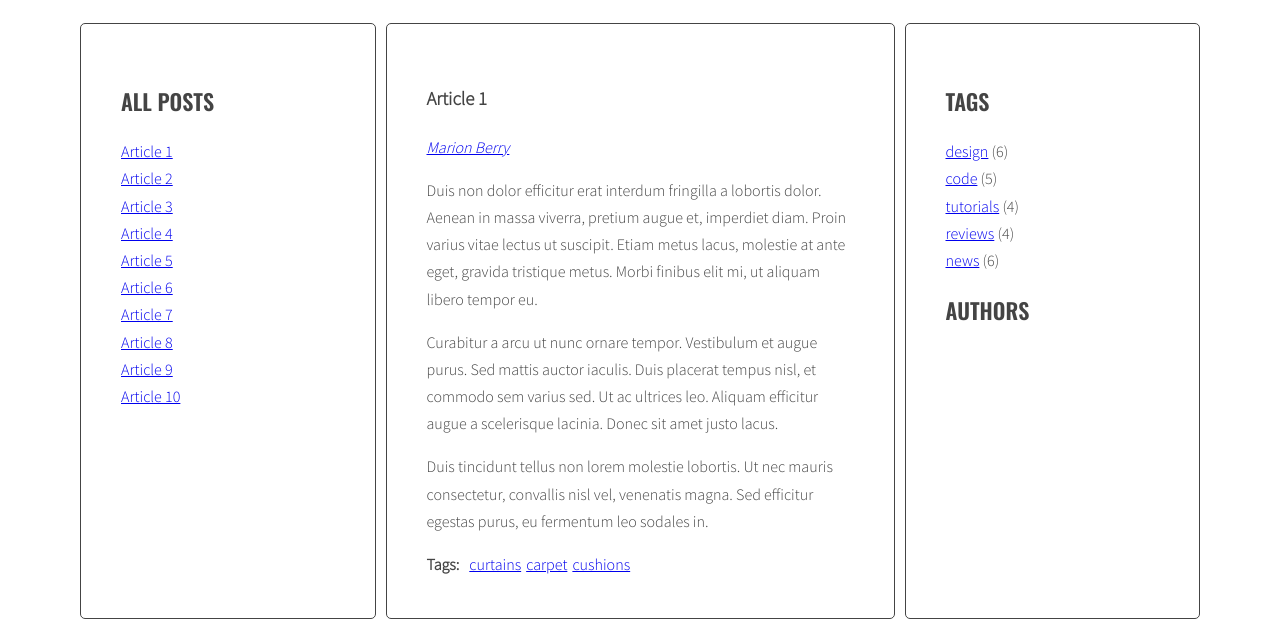
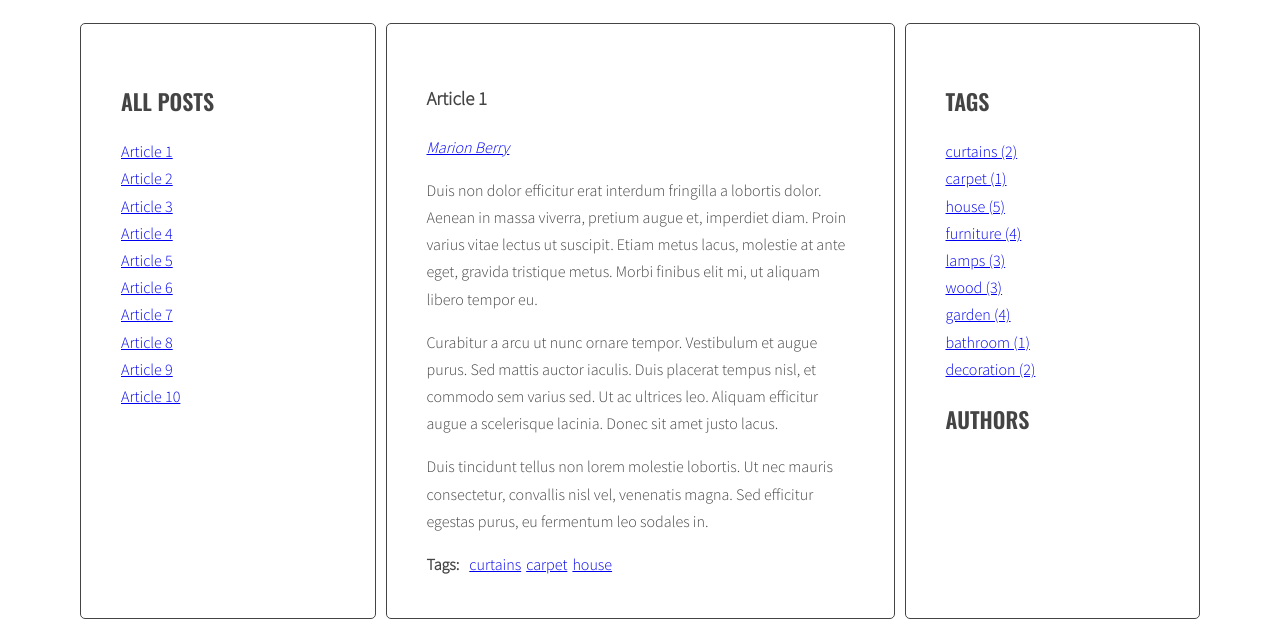
Before and after one commit to MariaWierzbicka/javascript-blog, a website: page index.html in a window 1280 px wide. Shown: the part 220-847 px from the top of the page. Drawn offline with nearby package versions, Linux system fonts and the light colour scheme.

Commit message:
Add calculateTagClass

```diff
--- a/index.html
+++ b/index.html
@@ -15,7 +15,7 @@
                         <ul class="list titles"></ul>
                     </aside>
                     <section class="posts">
-                        <article class="post active" id="article-1" data-tags="curtains carpet cushions" data-author="Marion Berry">
+                        <article class="post active" id="article-1" data-tags="curtains carpet house" data-author="Marion Berry">
                             <h3 class="post-title">Article 1</h3>
                             <p class="post-author"></p>
                             <div class="post-content">
@@ -78,7 +78,7 @@
                                 </ul>
                             </div>
                         </article>
-                        <article class="post" id="article-5" data-tags="cushions garden furniture" data-author="Marion Berry">
+                        <article class="post" id="article-5" data-tags="house garden furniture" data-author="Marion Berry">
                             <h3 class="post-title">Article 5</h3>
                             <p class="post-author"></p>
                             <div class="post-content">
@@ -110,7 +110,7 @@
                                 </ul>
                             </div>
                         </article>
-                        <article class="post" id="article-7" data-tags="wood furniture bathroom"  data-author="Kitty Toebean">
+                        <article class="post" id="article-7" data-tags="wood furniture"  data-author="Kitty Toebean">
                             <h3 class="post-title">Article 7</h3>
                             <p class="post-author"></p>
                             <div class="post-content">
@@ -126,7 +126,7 @@
                                 </ul>
                             </div>
                         </article>
-                        <article class="post" id="article-8" data-tags="curtains decoration" data-author="Theo Tabby">
+                        <article class="post" id="article-8" data-tags="house curtains decoration" data-author="Theo Tabby">
                             <h3 class="post-title">Article 8</h3>
                             <p class="post-author"></p>
                             <div class="post-content">
@@ -178,11 +178,6 @@
                     <aside class="sidebar">
                         <h2 class="section-title">Tags</h2>
                         <ul class="list tags">
-                            <li><a href="#">design</a> <span>(6)</span></li>
-                            <li><a href="#">code</a> <span>(5)</span></li>
-                            <li><a href="#">tutorials</a> <span>(4)</span></li>
-                            <li><a href="#">reviews</a> <span>(4)</span></li>
-                            <li><a href="#">news</a> <span>(6)</span></li>
                         </ul>
                         <h2 class="section-title">Authors</h2>
                         <ul class="list authors">
--- a/js/script.js
+++ b/js/script.js
@@ -43,7 +43,10 @@ const optArticleSelector = '.post',
   optTitleSelector = '.post-title',
   optTitleListSelector = '.titles',
   optArticleTagsSelector = '.post-tags .list',
-  optArticleAuthorSelector = '.post-author';
+  optArticleAuthorSelector = '.post-author',
+  optTagsListSelector = '.tags.list',
+  optCloudClassCount = '5',
+  optCloudClassPrefix = 'tag-size-';
 
 function generateTitleLinks(customSelector = ''){
   console.log('Generating title links');
@@ -81,9 +84,34 @@ function generateTitleLinks(customSelector = ''){
 
 generateTitleLinks();
 
+function calculateTagsParams(tags){
+  const params = {
+    max: 0,
+    min: 999999,
+  };
+  for (let tag in tags){
+    console.log(tag + ' is used ' + tags[tag] + ' times');
+    if(tags[tag] > params.max){
+      params.max = tags[tag];
+    } else if(tags[tag] < params.min){
+      params.min = tags[tag];
+    }
+  }
+  return params;
+}
+
+function calculateTagClass(count, params){
+  const normalizedCount = count - params.min;
+  const normalizedMax = params.max - params.min;
+  const percentage = normalizedCount / normalizedMax;
+  const classNumber = Math.floor(percentage * (optCloudClassCount - 1) + 1);
+  return optCloudClassPrefix + classNumber;
+}
 function generateTags(){
   /* find all articles */
   const articles = document.querySelectorAll(optArticleSelector);
+  /* [NEW] create a new variable allTags with an empty object */
+  let allTags = {};
 
   /* START LOOP: for every article: */
   for (let article of articles){
@@ -105,12 +133,40 @@ function generateTags(){
 
       /* add generated code to html variable */
       html = html + tagHTML;
+
+      /* [NEW] check if this link is NOT already in allTags */
+      if(!allTags[tag]){
+        /* [NEW] add tag to allTags object */
+        allTags[tag] = 1;
+      } else {
+        allTags[tag]++;
+      }
       /* END LOOP: for each tag */
     }
     /* insert HTML of all the links into the tags wrapper */
     tagsWrapper.innerHTML = html;
   /* END LOOP: for every article: */
   }
+  const tagList = document.querySelector('.tags');
+  /* [NEW] add HTML from allTags to tagList */
+  // tagList.innerHTML = allTags.join(' ');
+  // console.log('alltags', allTags);
+
+  const tagsParams = calculateTagsParams(allTags);
+  console.log('tagsParams:', tagsParams);
+
+  /* [NEW] create variable for all links HTML code */
+  let allTagsHTML = '';
+
+  /* [NEW] START LOOP: for each tag in allTags: */
+  for(let tag in allTags){
+  /* [NEW] generate code of a link and add it to allTagsHTML */
+    // allTagsHTML += tag + ' (' + allTags[tag] + ')' ;
+    allTagsHTML += '<li><a class="' + calculateTagClass(allTags[tag], tagsParams) + '" href="#tag-' + tag + '"><span>' + tag + ' (' + allTags[tag] + ') </span></a></li>';
+  }
+  /* [NEW] END LOOP: for each tag in allTags: */
+  /*[NEW] add HTML from allTagsHTML to tagList */
+  tagList.innerHTML = allTagsHTML;
 }
 
 generateTags();
@@ -164,12 +220,12 @@ function generateAuthors(){
     let html = '';
     /* get author from data-author */
     const author = article.getAttribute('data-author');
-    console.log('Author:', author);
+    // console.log('Author:', author);
 
     /* generate new html */
     const authorHTML = '<a href="#author-' + author + '"><span>' + author + '</span></a>';
     html = html + authorHTML;
-    console.log('authorHTML:', authorHTML);
+    // console.log('authorHTML:', authorHTML);
 
     /* insert html into wrapper */
     authorWrapper.innerHTML = html;
```
